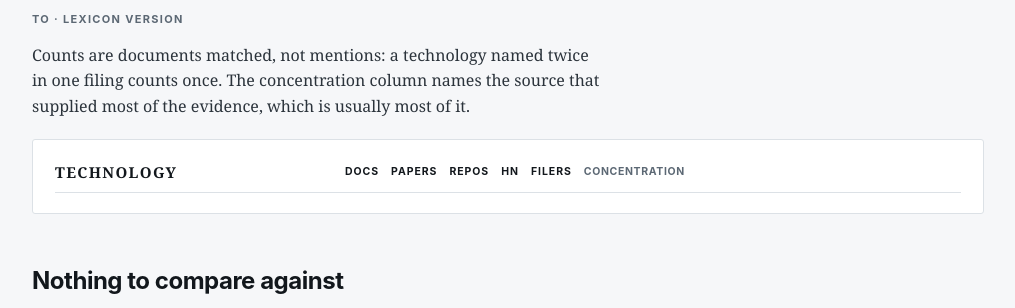
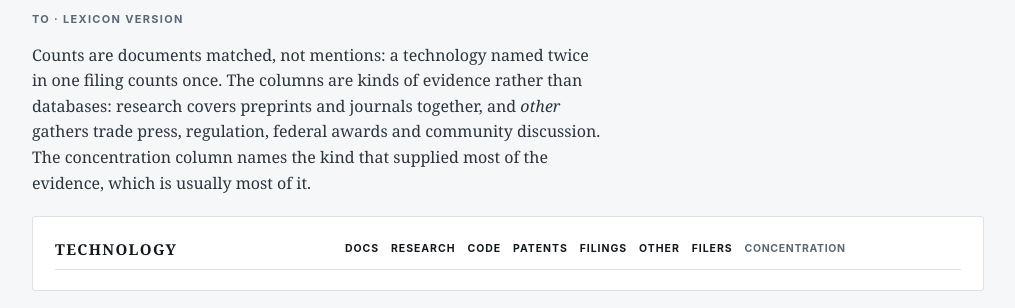
Before and after one commit to KD1960/Supply-Chain-Innovation-Observatory, a Python web app: template observatory/templates/quarter.html.j2 in a window 1280 px wide. Shown: the part 291-599 px from the top of the page, without its empty margins (132-1147 px from the left). Run offline with Jinja, Linux system fonts and the light colour scheme; the template is opened without the code that fills it, so the values that code supplies are empty.

Commit message:
Show every source in the quarterly table, and show the gate's own number
SOURCES was a hardcoded six-tuple written before any human-supplied export
existed. Once Scopus and Lens landed, item-level RFID rendered its evidence
as "[]" against 26 observations, and operations research showed a breakdown
summing to 18 against a total of 89. The totals and the gate were right and
the table was not, which is the worse way round.

SOURCES is now built from the evidence-family map, and `licensed` is defined
by what a source is rather than by absence from that list.

The table's columns are families rather than databases -- eight source
columns will not fit, and the gate already reasons in families. And the
concentration column now reports the family share the gate actually used:
vehicle routing was rendering "48% arxiv" beside a GATED mark, because the
number came from the top source while the verdict came from arXiv and Scopus
together at 97%. A reader could only read that as a mistake.

468 tests pass.

Co-Authored-By: Claude Opus 5 <noreply@anthropic.com>

```diff
--- a/observatory/templates/quarter.html.j2
+++ b/observatory/templates/quarter.html.j2
@@ -112,8 +112,11 @@
   <h2>What the {{ period_noun }} held</h2>
   <p class="source">{{ weeks[0] }} to {{ weeks[-1] }} &middot; lexicon version {{ lexicon_version }}</p>
   <p>Counts are documents matched, not mentions: a technology named twice in one
-  filing counts once. The concentration column names the source that supplied most
-  of the evidence, which is usually most of it.</p>
+  filing counts once. The columns are kinds of evidence rather than databases:
+  research covers preprints and journals together, and <em>other</em> gathers
+  trade press, regulation, federal awards and community discussion. The
+  concentration column names the kind that supplied most of the evidence, which
+  is usually most of it.</p>
   {% if single_source_count %}
   <p class="note"><strong>{{ single_source_count }} of {{ rows|length }}
   technologies</strong> &mdash; holding {{ single_source_documents }} of
@@ -135,19 +138,28 @@
   <table>
     <thead><tr>
       <th class="name">Technology</th><th class="num">Docs</th>
-      <th class="num">Papers</th><th class="num">Repos</th><th class="num">HN</th>
-      <th class="num">Filers</th><th class="tag">Concentration</th>
+      <th class="num">Research</th><th class="num">Code</th>
+      <th class="num">Patents</th><th class="num">Filings</th>
+      <th class="num">Other</th><th class="num">Filers</th>
+      <th class="tag">Concentration</th>
     </tr></thead>
     <tbody>
       {% for row in rows %}
       <tr{% if row.single_source %} class="gated"{% endif %}>
         <td class="name">{{ row.name }}</td>
         <td class="num">{{ row.total }}</td>
-        <td class="num{% if not row.by_source.arxiv %} dim{% endif %}">{{ row.by_source.arxiv }}</td>
-        <td class="num{% if not row.by_source.github %} dim{% endif %}">{{ row.by_source.github }}</td>
-        <td class="num{% if not row.by_source.hn %} dim{% endif %}">{{ row.by_source.hn }}</td>
+        {# Families, not sources. Eight source columns will not fit, and the
+           gate already reasons in families -- arXiv and Scopus are one kind of
+           evidence however many databases supply it. #}
+        {% set other = (row.by_family.get('trade', 0) + row.by_family.get('regulation', 0)
+                        + row.by_family.get('money', 0) + row.by_family.get('community', 0)) %}
+        <td class="num{% if not row.by_family.get('research') %} dim{% endif %}">{{ row.by_family.get('research', 0) }}</td>
+        <td class="num{% if not row.by_family.get('code') %} dim{% endif %}">{{ row.by_family.get('code', 0) }}</td>
+        <td class="num{% if not row.by_family.get('patents') %} dim{% endif %}">{{ row.by_family.get('patents', 0) }}</td>
+        <td class="num{% if not row.by_family.get('filings') %} dim{% endif %}">{{ row.by_family.get('filings', 0) }}</td>
+        <td class="num{% if not other %} dim{% endif %}">{{ other }}</td>
         <td class="num{% if not row.filers %} dim{% endif %}">{{ row.filers }}</td>
-        <td class="tag{% if row.single_source %} gated{% endif %}">{{ row.concentration }}% {{ row.top_source }}</td>
+        <td class="tag{% if row.single_source %} gated{% endif %}">{{ row.concentration }}% {{ row.top_family }}</td>
       </tr>
       {% endfor %}
     </tbody>
```
Also changed, not shown: STATUS.md (+4 -3 lines), observatory/quarter.py (+24 -6 lines), tests/test_quarter.py (+76 -5 lines).
